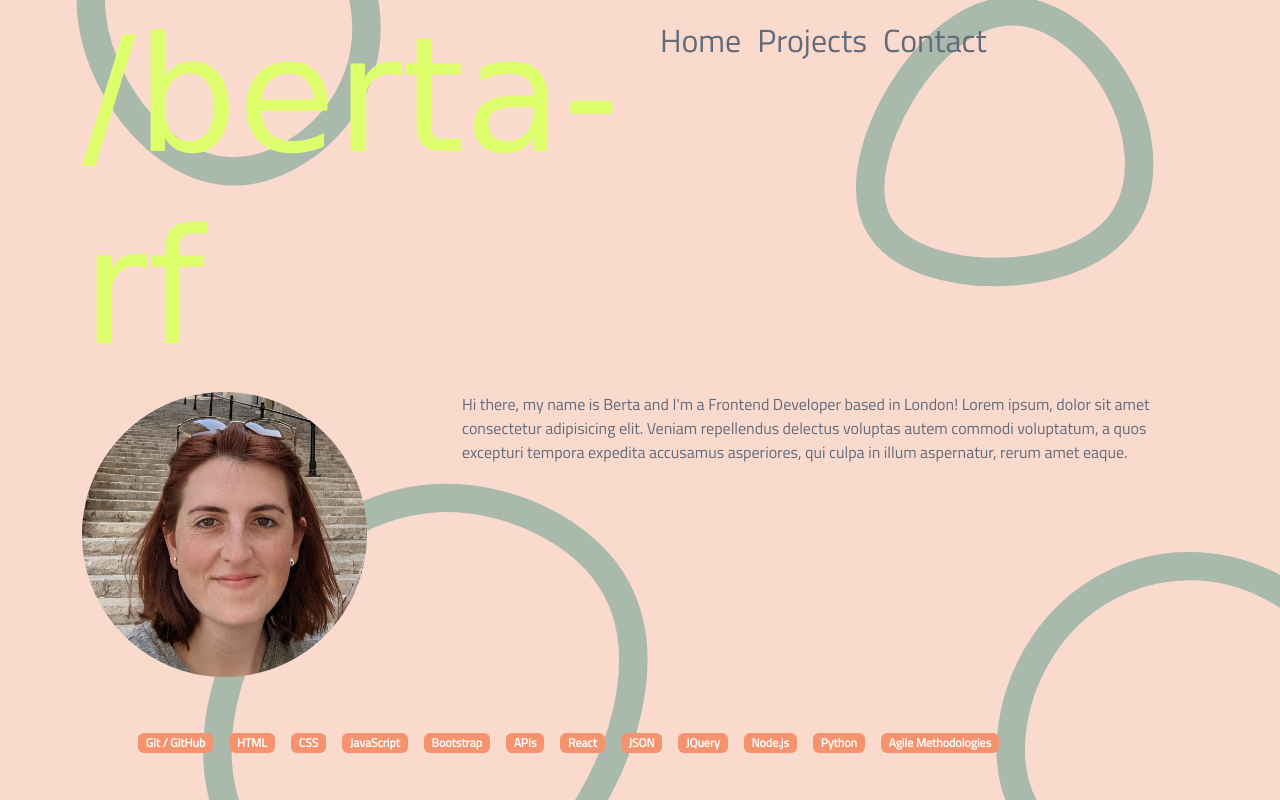
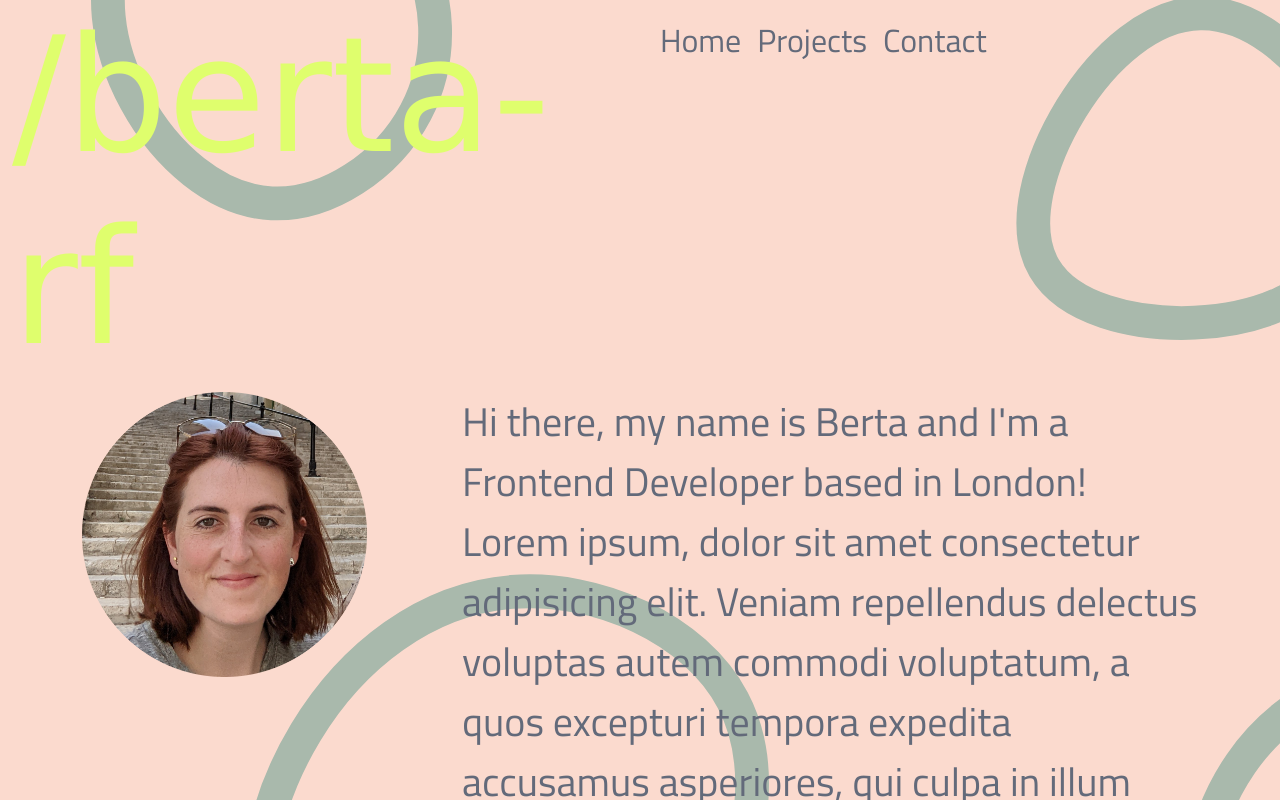
Before and after one commit to berta-rf/my_portfolio, a React (Create React App) app: page / in a window 1280 px wide. Shown: the top 800 px of the page. Built offline with nearby package versions, Linux system fonts and the light colour scheme.

Commit message:
Add Netlify form handling

```diff
--- a/src/App.scss
+++ b/src/App.scss
@@ -50,6 +50,10 @@ a {
   border: none;
   padding: 15px;
   font-size: 1.5rem;
+}
+
+.statement p {
+  font-size: 2.5em;
 }
 
 .badge {
--- a/src/components/Contact.js
+++ b/src/components/Contact.js
@@ -24,9 +24,9 @@ const Contact = () => {
         </Col>
 
         <Col xs={12} sm={12} md={6}>
-            <Form>
+            <Form name="contact" method="POST" data-netlify="true">
                 <h2>Contact Me</h2>
-                <Form.Group className="my-5" controlId="form.ControlInput1">
+                <Form.Group  className="my-5" controlId="form.ControlInput1">
                     <Form.Control type="name" placeholder="What's your name?" />
                 </Form.Group>
                 <Form.Group className="mb-5" controlId="form.ControlInput2">
--- a/src/components/Header.js
+++ b/src/components/Header.js
@@ -6,7 +6,7 @@ import NavbarToggle from "react-bootstrap/esm/NavbarToggle";
 const Header = () => {
 
     return(<>
-      <Container>
+      <Container fluid>
         <Row>
           <Col>
             <div>
@@ -15,7 +15,7 @@ const Header = () => {
           </Col>
 
           <Col>
-            <Navbar collapseOnSelect expand="sm">
+            <Navbar collapseOnSelect expand="lg">
               <NavbarToggle aria-controls="responsive-navbar-nav" />
               <NavbarCollapse id="responsive-navbar-nav" >
                 <Nav>
```
Also changed, not shown: 1 other file (tests, documents, lock files or other folders).
